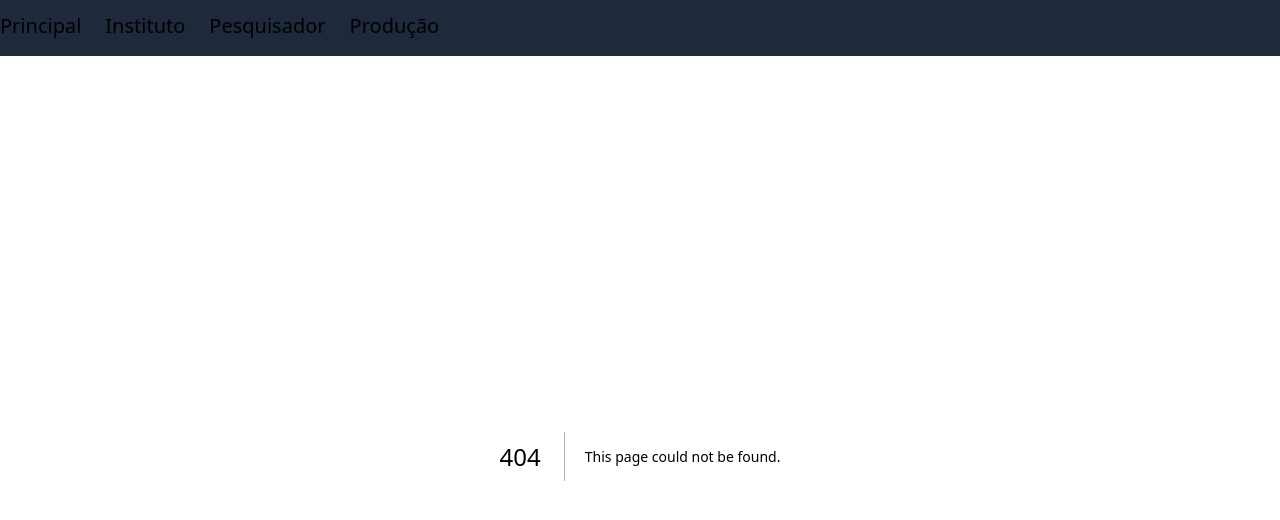
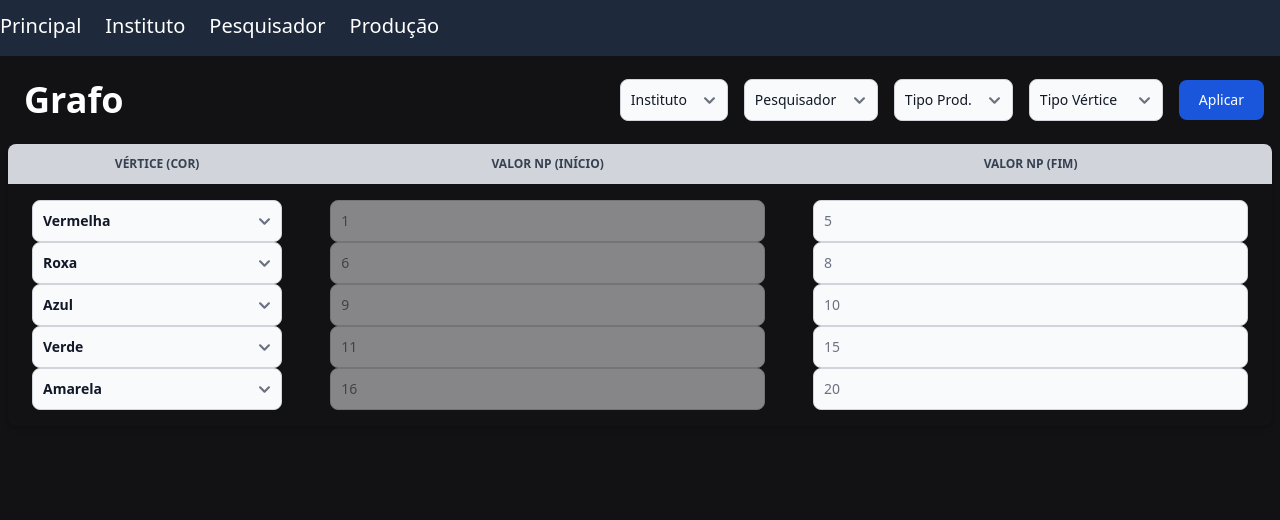
Before and after one commit to Ariel-Pichone/Lattes, a Next.js app: page /grafo in a window 1280 px wide. Before the commit this address had no page. Shown: the top 520 px of the page. Built offline with nearby package versions, Linux system fonts and the light colour scheme.

Commit message:
Grafo (Painel)

```diff
--- /dev/null
+++ b/app/grafo/page.jsx
@@ -0,0 +1,173 @@
+'use client';
+
+import { Button, Label, Modal, Select, TextInput } from 'flowbite-react';
+import { useState, useEffect } from 'react';
+import { HiOutlineExclamationCircle } from '@react-icons/all-files/hi/HiOutlineExclamationCircle';
+import { MdDelete } from '@react-icons/all-files/md/MdDelete';
+import { BiSearchAlt2 } from '@react-icons/all-files/bi/BiSearchAlt2';
+import { useForm } from 'react-hook-form';
+import Instituto from '../instituto/page';
+// import * as ReactSelect from 'react-select';
+
+export default function Grafo() {
+
+  return (
+    <div className="mx-2">
+      <div className="flex justify-between items-center">
+        <h1 className="text-4xl font-bold px-4 py-6">Grafo</h1>
+
+        <form
+          className='flex justify-between items-center"'
+        >
+
+          <div className="mr-4" id="select">
+            <Select>
+              <option value="">Instituto</option>
+
+            </Select>
+          </div>
+          <div className="mr-4" id="select">
+            <Select >
+              <option value="">Pesquisador</option>
+
+            </Select>
+          </div>
+          <div className="mr-4" id="select">
+            <Select >
+              <option value="">Tipo Prod.</option>
+              <option>Artigo</option>
+              <option>Livro</option>
+            </Select>
+          </div>
+
+          <div className="mr-4" id="select">
+            <Select >
+              <option value="">Tipo Vértice</option>
+              <option>Pesquisador</option>
+              <option>Instituto</option>
+            </Select>
+          </div>
+
+
+          <div className="flex justify-between items-center">
+            <button
+              type="submit"
+              className="text-white bg-blue-700 hover:bg-blue-800 focus:ring-4 focus:ring-blue-300 font-medium rounded-lg text-sm px-5 py-2.5 mr-2 dark:bg-blue-600 dark:hover:bg-blue-700 focus:outline-none dark:focus:ring-blue-800"
+            >
+              Aplicar
+            </button>
+          </div>
+        </form>
+      </div>
+
+      <div className="relative overflow-x-auto shadow-md sm:rounded-lg">
+        <table className="w-full text-sm text-center text-gray-500 dark:text-gray-400">
+          <thead className="text-xs text-gray-700 uppercase bg-gray-300 dark:bg-gray-700 dark:text-gray-400">
+            <tr>
+              <th scope="col" className="px-6 py-3 max-w-sm">
+                Vértice (Cor)
+              </th>
+              <th scope="col" className="px-6 py-3">
+                Valor NP (início)
+              </th>
+              <th scope="col" className="px-6 py-3">
+                Valor NP (fim)
+              </th>
+            </tr>
+          </thead>
+          <tbody>
+          <tr>
+            <th className="px-6 py-3 max-w-sm">
+              <Select >
+               <option value="">Vermelha</option>
+               <option>Roxa</option>
+               <option>Azul</option>
+               <option>Verde</option>
+               <option>Amarela</option>
+              </Select>
+              <Select >
+               <option value="">Roxa</option>
+               <option>Vermelha</option>
+               <option>Azul</option>
+               <option>Verde</option>
+               <option>Amarela</option>
+              </Select>
+              <Select >
+               <option value="">Azul</option>
+               <option>Vermelha</option>
+               <option>Roxa</option>
+               <option>Verde</option>
+               <option>Amarela</option>
+              </Select>
+              <Select >
+               <option value="">Verde</option>
+               <option>Vermelha</option>
+               <option>Roxa</option>
+               <option>Azul</option>
+               <option>Amarela</option>
+              </Select>
+              <Select >
+               <option value="">Amarela</option>
+               <option>Vermelha</option>
+               <option>Roxa</option>
+               <option>Azul</option>
+               <option>Verde</option>
+              </Select>
+            </th>
+            <td className="px-6 py-4">
+            <TextInput
+              className="w-23"
+              placeholder="1"
+              disabled = "true"
+            />
+            <TextInput
+              className="w-23"
+              placeholder="6"
+              disabled = "true"
+            />
+            <TextInput
+              className="w-23"
+              placeholder="9"
+              disabled = "true"
+            />
+            <TextInput
+              className="w-23"
+              placeholder="11"
+              disabled = "true"
+            />
+            <TextInput
+              className="w-23"
+              placeholder="16"
+              disabled = "true"
+            />
+            </td>
+            <td className="px-6 py-4">
+            <TextInput
+              className="w-23"
+              placeholder="5"
+            />
+            <TextInput
+              className="w-23"
+              placeholder="8"
+            />
+            <TextInput
+              className="w-23"
+              placeholder="10"
+            />
+            <TextInput
+              className="w-23"
+              placeholder="15"
+            />
+            <TextInput
+              className="w-23"
+              placeholder="20"
+            />
+            </td>
+              </tr>
+          </tbody>
+        </table>
+      </div>
+
+    </div>
+  );
+}
--- a/app/layout.js
+++ b/app/layout.js
@@ -25,6 +25,8 @@ export default function RootLayout({ children }) {
             <Link className="text-xl mr-6" href="/producao">
               Produção
             </Link>
+            <Link className="text-xl mr-6" href="/grafo">
+            </Link>
           </nav>
         </header>
         <main className="md:container md:mx-auto md:mb-5">{children}</main>
--- a/app/page.jsx
+++ b/app/page.jsx
@@ -266,7 +266,7 @@ export default function Home() {
         </Card>
 
         <Card
-          href="#"
+          href="/grafo"
           className="row-span-1 bg-zinc-800 text-zinc-400 hover:bg-zinc-900"
         >
           <h3 className="text-3xl font-normal  dark:text-gray-400">Grafos</h3>
```
